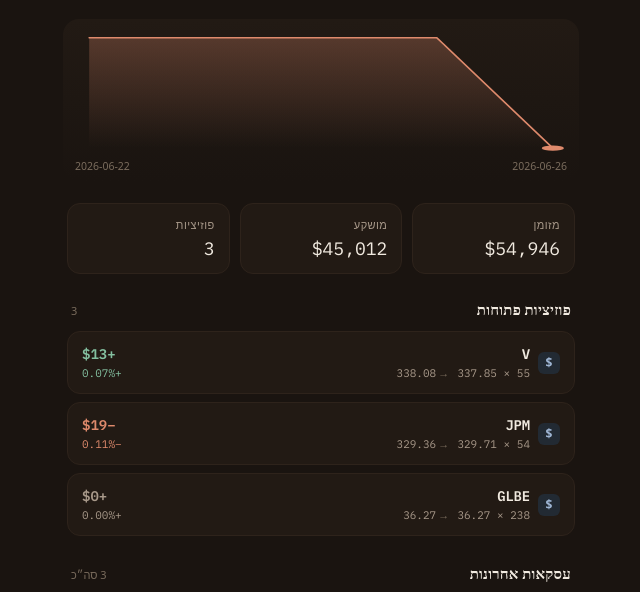
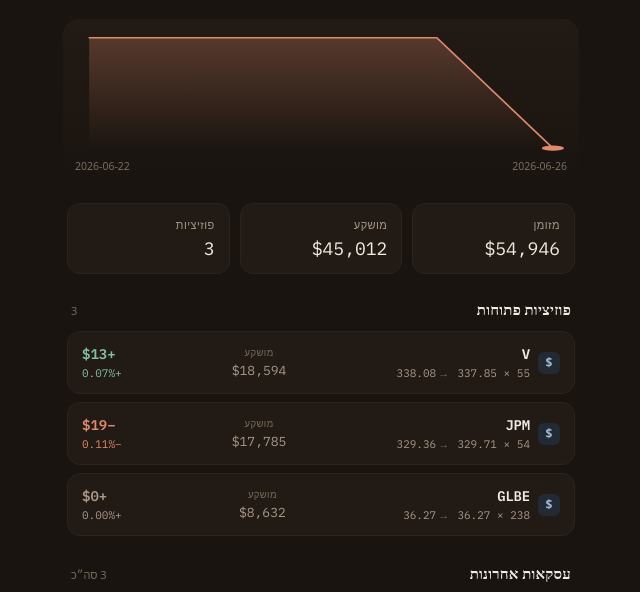
Before and after one commit to idan545/paper-trading-bot, a plain HTML site: page docs/index.html in a window 1280 px wide. Shown: the part 194-786 px from the top of the page, without its empty margins (319-959 px from the left). Drawn offline with Linux system fonts and the light colour scheme.

Commit message:
show invested $ per position

```diff
--- a/docs/index.html
+++ b/docs/index.html
@@ -80,6 +80,9 @@
   .px{font-size:11px; color:var(--muted); font-family:"IBM Plex Mono",monospace; margin-top:3px}
   .px .arrow{color:var(--faint); margin:0 4px}
   .pnl{text-align:end; font-family:"IBM Plex Mono",monospace; font-variant-numeric:tabular-nums}
+  .invested{text-align:center}
+  .invested .ilabel{font-size:9.5px; color:var(--faint); letter-spacing:.04em}
+  .invested .ival{font-family:"IBM Plex Mono",monospace; font-size:13px; color:var(--muted); margin-top:3px; font-variant-numeric:tabular-nums}
   .pnl .abs{font-size:14px; font-weight:600}
   .pnl .pct{font-size:11px; margin-top:3px}
 
@@ -172,6 +175,7 @@ function positionRow(p){
     ? `<span class="flag" title="TASE">₪</span>`
     : `<span class="flag us" title="US">$</span>`;
   const pnlCur = p.currency;
+  const invested = p.value_base != null ? p.value_base : (p.quantity * p.current_price);
   return `<div class="row">
     <div class="tkr">${flag}
       <div style="min-width:0">
@@ -180,7 +184,10 @@ function positionRow(p){
           <span class="arrow">→</span>${Number(p.current_price).toLocaleString()}</div>
       </div>
     </div>
-    <div></div>
+    <div class="invested">
+      <div class="ilabel">מושקע</div>
+      <div class="ival">$${Number(invested).toLocaleString(undefined,{maximumFractionDigits:0})}</div>
+    </div>
     <div class="pnl ${cls(p.unrealized_pnl)}">
       <div class="abs">${fmtSigned(p.unrealized_pnl, pnlCur)}</div>
       <div class="pct">${fmtPct(p.unrealized_pnl_pct)}</div>
```
